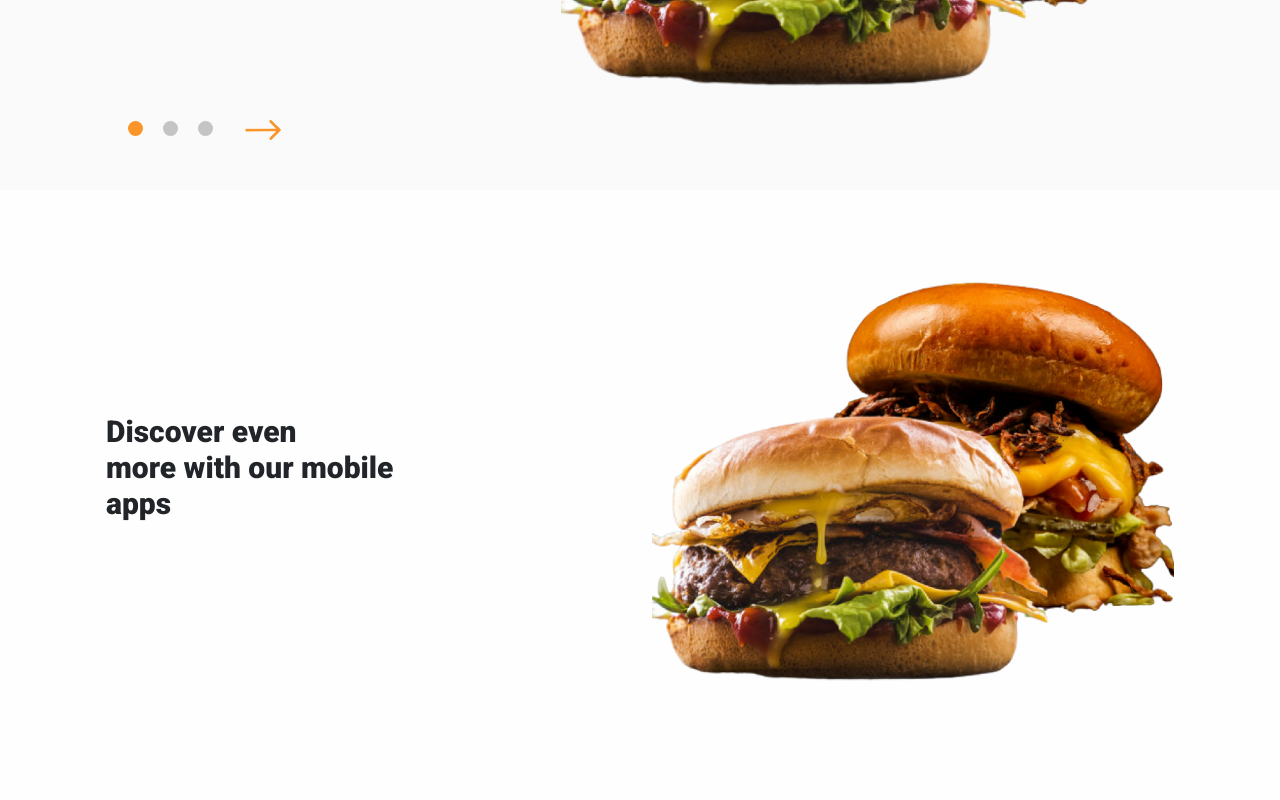
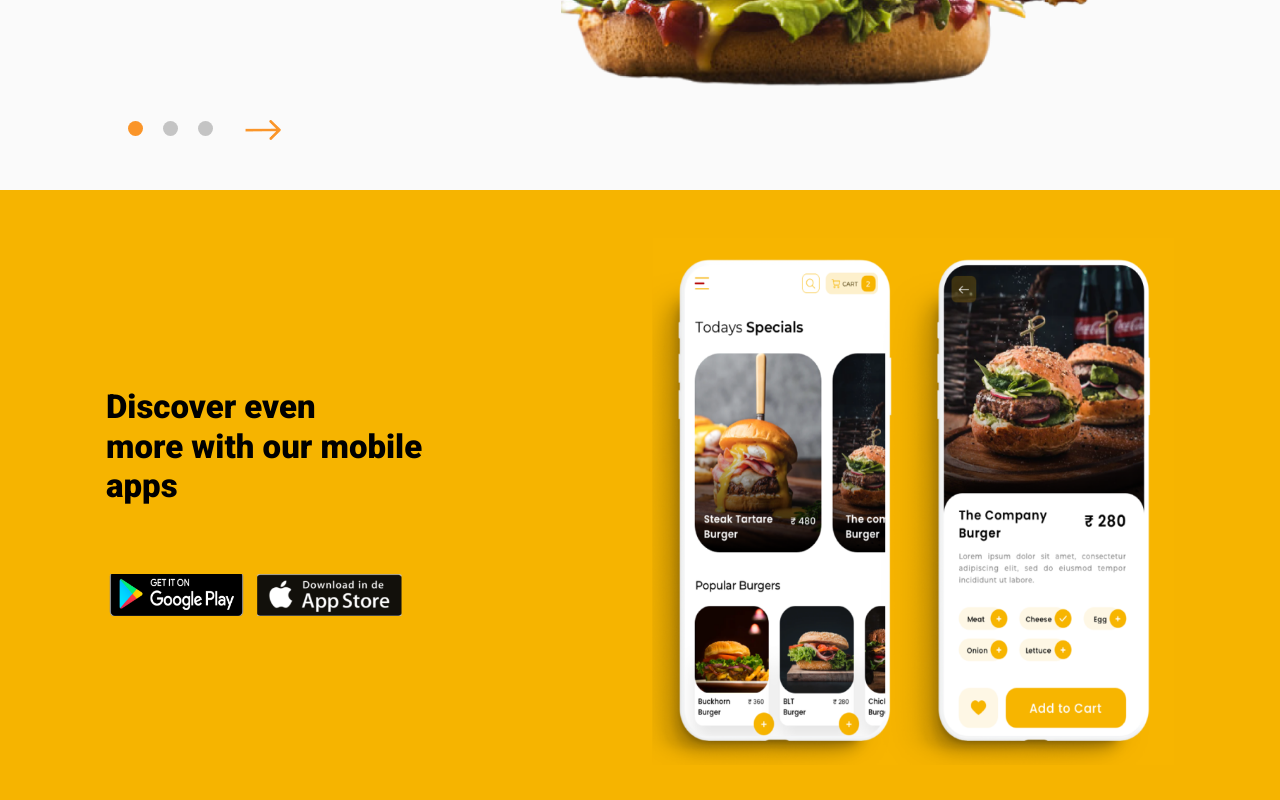
Before and after one commit to james-muriithi/burger-palace, a website: page index.html in a window 1280 px wide. Shown: the part 3459-4259 px from the top of the page. Before the commit the page ends 4213 px from the top, so only its background shows below. Drawn offline with nearby package versions, Linux system fonts and the light colour scheme.

Commit message:
added download section

```diff
--- a/index.html
+++ b/index.html
@@ -381,12 +381,28 @@
                     <h3 class="section-title ">
                         Discover even <br> more with our mobile <br> apps
                     </h3>
+
+                    <div class="download-buttons mt-5 d-md-flex d-none">
+                        <a href="#">
+                            <img src="./images/playstore.png" alt="" class="img-fluid">
+                        </a>
+                        <a href="#">
+                            <img src="./images/appstore.png" alt="" class="img-fluid">
+                        </a>
+                    </div>
                 </div>
                 <div class="col-md-6">
-                    <img src="./images/double-decker.png" alt="" class="img-fluid offer-image">
+                    <img src="./images/download.png" alt="" class="img-fluid">
                 </div>
-                <div class="col-12 order-3 ps-md-4 ps-0 d-none">
-
+                <div class="col-12 order-3 ps-md-4 ps-0 d-flex d-md-none">
+                    <div class="download-buttons mt-5 d-flex">
+                        <a href="#">
+                            <img src="./images/playstore.png" alt="" class="img-fluid">
+                        </a>
+                        <a href="#">
+                            <img src="./images/appstore.png" alt="" class="img-fluid">
+                        </a>
+                    </div>
                 </div>
             </div>
         </div>
--- a/scss/partials/components/_components.scss
+++ b/scss/partials/components/_components.scss
@@ -3,3 +3,4 @@
 @import "./services";
 @import "./menu";
 @import "./offer";
+@import "./download";
--- /dev/null
+++ b/scss/partials/components/_download.scss
@@ -0,0 +1,18 @@
+/* Download Section */
+#download {
+    background-color: #f6b400;
+    .section-title {
+        font-weight: 900;
+        color: $black;
+        font-size: 33px;
+    }
+    .download-buttons {
+        padding-top: 20px;
+        a {
+            padding-right: 10px;
+            img {
+                height: 42px;
+            }
+        }
+    }
+}
--- a/scss/partials/components/_offer.scss
+++ b/scss/partials/components/_offer.scss
@@ -1,3 +1,4 @@
+/* Offers Section */
 #offers {
     background: lighten($black, 98%) !important;
     .offer-title {
```
Also changed, not shown: css/style.css, images/appstore.png (added), images/download.png (added), images/playstore.png (added).
